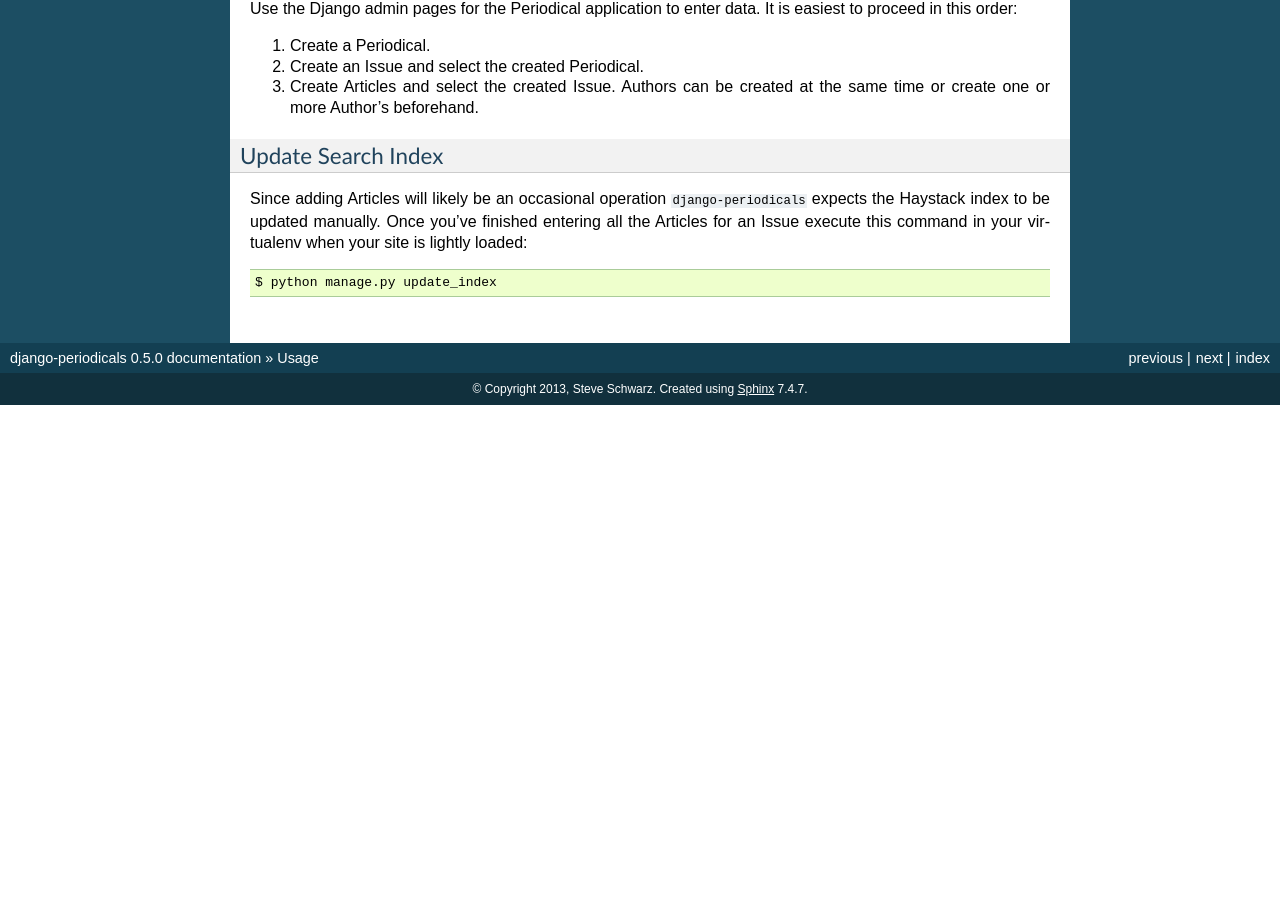
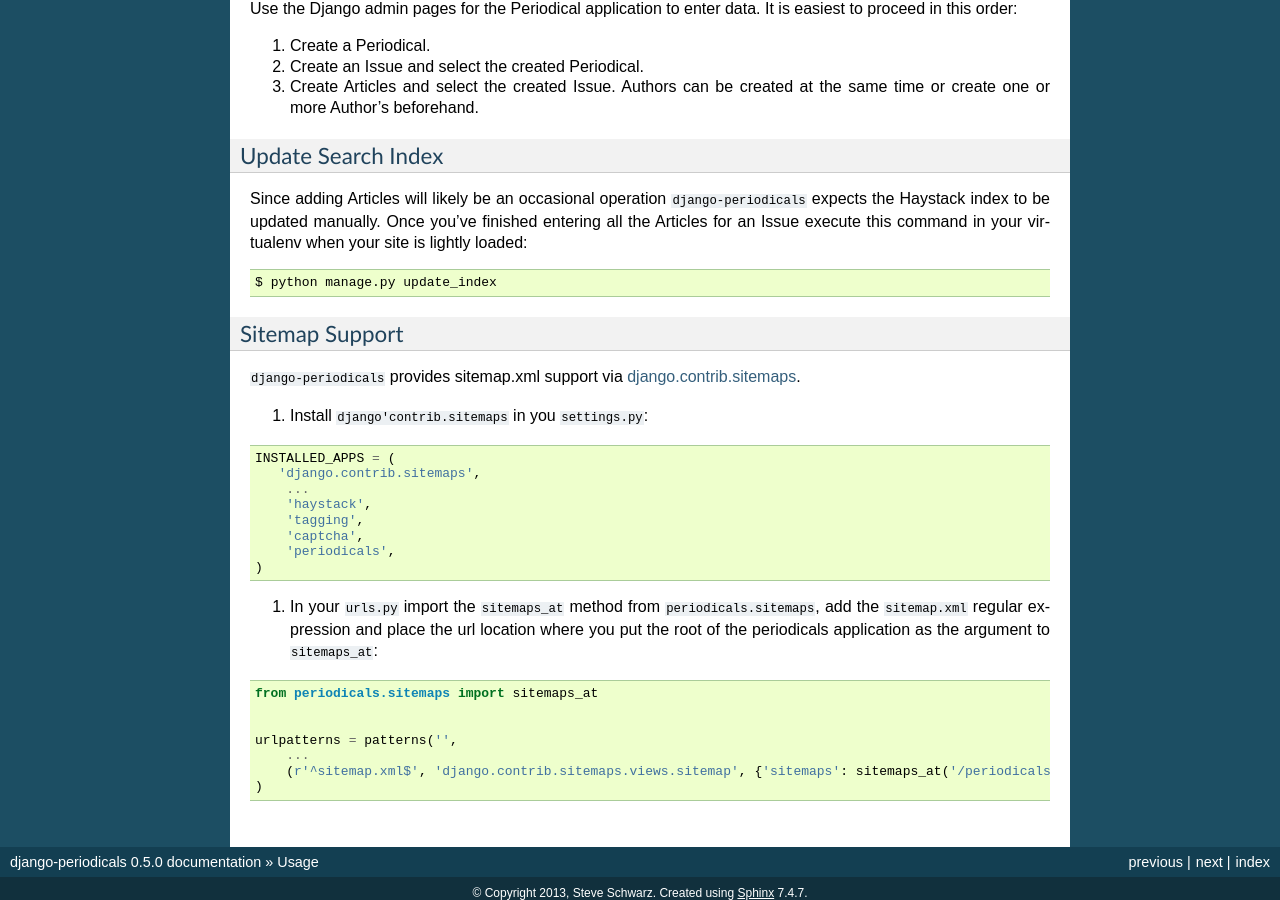
Before and after one commit to saschwarz/django-periodicals, a Sphinx documentation site: the page built from docs/usage.rst, in a window 1280 px wide and 900 px high, scrolled down 2343 px. Built offline with Sphinx 7.4.7, drawn with Linux system fonts in a browser that asks for light colours; before the commit the page ends 2748 px from its top, so only the background shows below that; some of the changed text lies outside the part shown.

Commit message:
Added back sitemap support and updated docs

```diff
--- a/README.rst
+++ b/README.rst
@@ -22,7 +22,7 @@ The full documentation is at http://django-periodicals.rtfd.org.
 Quickstart
 ----------
 
-Simple to install from a package using ``pip`` which will install all it's dependencies:
+Simple to install from a package using ``pip`` which will install all it's dependencies (coming soon). For now see :ref:`installing-from-github`.
 
 .. code-block :: bash
 
@@ -35,6 +35,7 @@ Install two packages manually to get newer versions than are currently in `PyPi
   $ pip install -e git://github.com/saschwarz/django-recaptcha.git#egg=django-recaptcha
 
   $ pip install -e git://github.com/nemith/django-tagging.git@dev-django1.5#egg=django_tagging-dev
+
 
 Install a search backend for use by `Haystack <http://haystacksearch.org/>`_. To start install Whoosh:
 
@@ -133,6 +134,8 @@ I turned it in to a standalone application when I ported it to Django 1.5. Here
 
 * Django admin forms for data entry.
 
+* Sitemap support.
+
 * Support for Python 2.6, 2.7 and Django 1.5 and 1.6.
 
 * Travis CI unit tests.
--- a/docs/installation.rst
+++ b/docs/installation.rst
@@ -25,6 +25,8 @@ Install two packages/applications manually to get newer versions than are curren
 Continue installing with Haystack below.
 
 
+.. _installing-from-github:
+
 Installing from GitHub
 ======================
 
--- a/docs/usage.rst
+++ b/docs/usage.rst
@@ -70,7 +70,7 @@ Database Setup
 Override Templates/Blocks
 =========================
 
-``django-periodicals`` provides a full set of templates for displaying the data models and their relationships, searching and adding moderated links.
+``django-periodicals`` provides a full set of templates for displaying the data models and their relationships, searching and adding moderated links. So you can just use it right out of the box.
 
 ``django-periodicals`` defines major template blocks: ``title``, ``breadcrumbs``, ``innercontent`` and ``copyright`` that you can incorporate into your own ``base.html``. There are numerous CSS classes and container ``divs`` to give design layout options without needing to rewrite the templates.
 
@@ -161,3 +161,34 @@ Since adding Articles will likely be an occasional operation ``django-periodical
 .. code-block :: bash
 
   $ python manage.py update_index
+
+
+Sitemap Support
+===============
+
+``django-periodicals`` provides sitemap.xml support via `django.contrib.sitemaps <https://docs.djangoproject.com/en/dev/ref/contrib/sitemaps/>`_.
+
+#. Install ``django'contrib.sitemaps`` in you ``settings.py``:
+
+.. code-block :: python
+
+    INSTALLED_APPS = (
+       'django.contrib.sitemaps',
+        ...
+        'haystack',
+        'tagging',
+        'captcha',
+        'periodicals',
+    )
+
+#. In your ``urls.py`` import the ``sitemaps_at`` method from ``periodicals.sitemaps``, add the ``sitemap.xml`` regular expression and place the url location where you put the root of the periodicals application as the argument to ``sitemaps_at``:
+
+.. code-block :: python
+
+  from periodicals.sitemaps import sitemaps_at
+
+
+  urlpatterns = patterns('',
+      ...
+      (r'^sitemap.xml$', 'django.contrib.sitemaps.views.sitemap', {'sitemaps': sitemaps_at('/periodicals')}),
+  )
```
Also changed, not shown: 1 other file.
